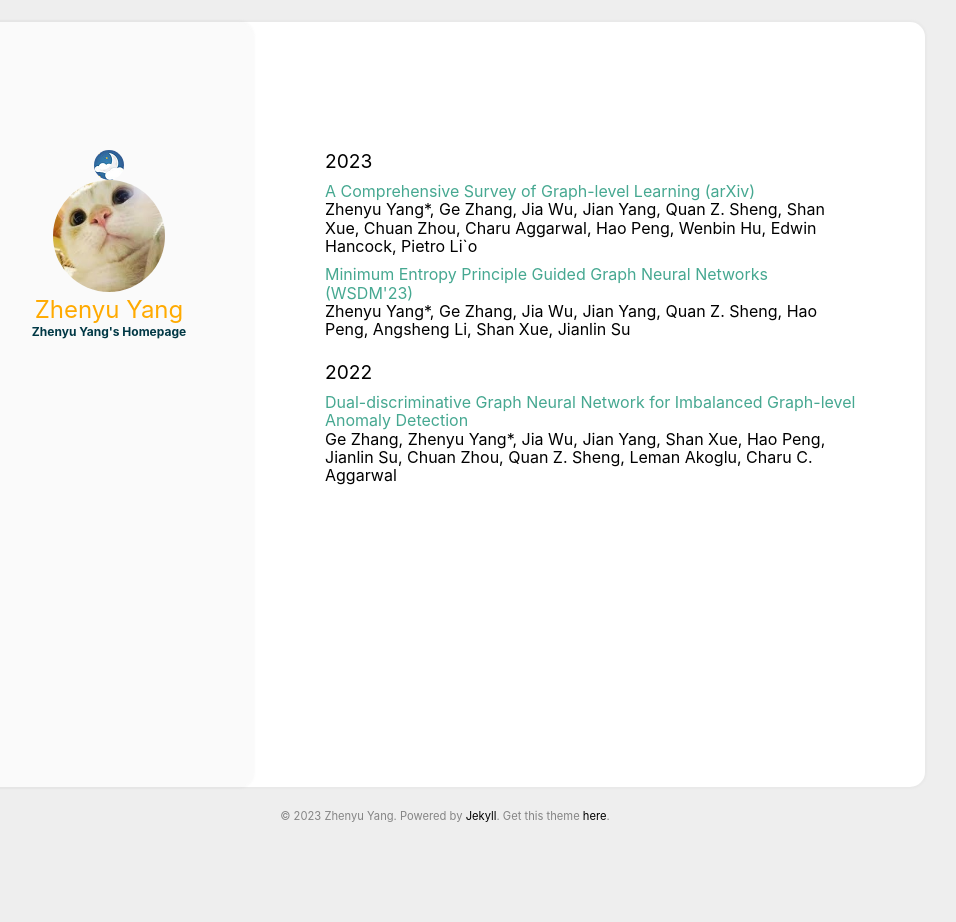
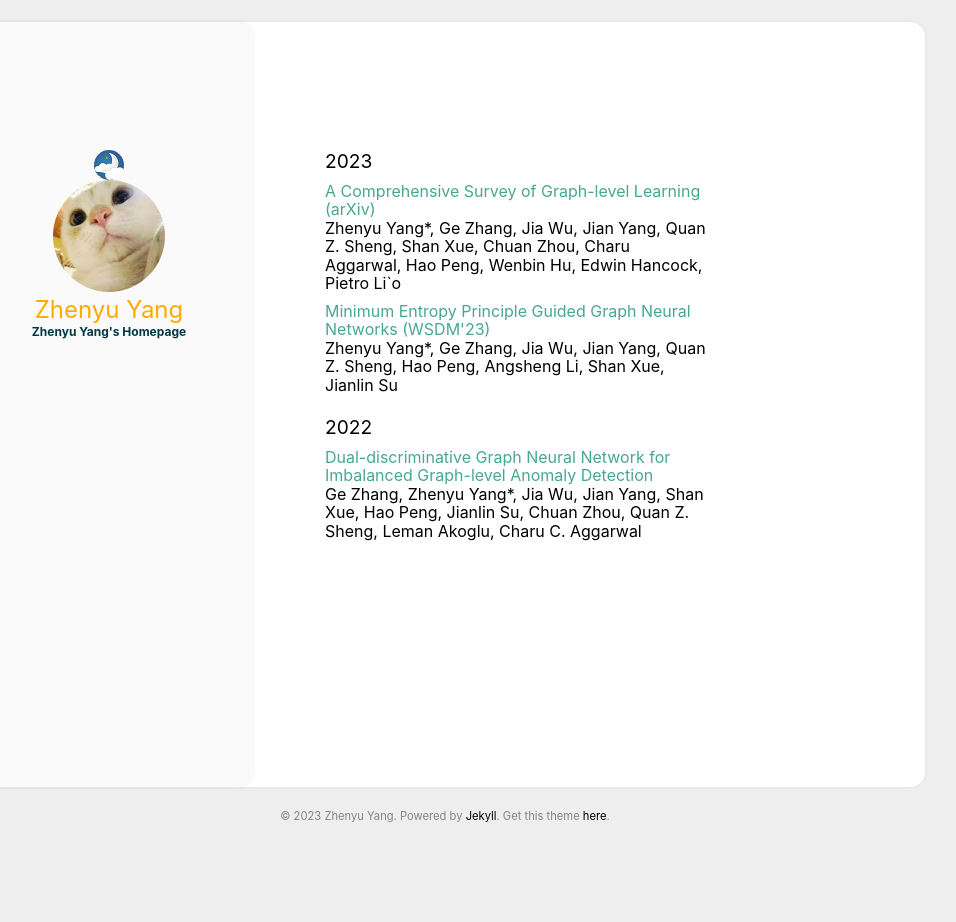
Before and after one commit to ZhenyuYangMQ/ZhenyuYangMQ.github.io, a Jekyll site: the page built from index.html, in a window 1280 px wide. Shown: the whole page, without its empty margins (195-1151 px from the left). Built offline with Jekyll 4.4.1, drawn with Linux system fonts in a browser that asks for light colours.

Commit message:
Update main.scss

```diff
--- a/assets/css/main.scss
+++ b/assets/css/main.scss
@@ -242,7 +242,7 @@ img {
     }
 
     @include breakpoint(medium) {
-        max-width: 39rem;
+        max-width: 30rem;
         margin-top: 5rem;
     }
 
@@ -264,7 +264,7 @@ img {
 .archive_title {
     word-wrap: normal;
     @include breakpoint(medium) {
-        max-width: 90%;
+        max-width: 80%;
     }
 }
 
```
